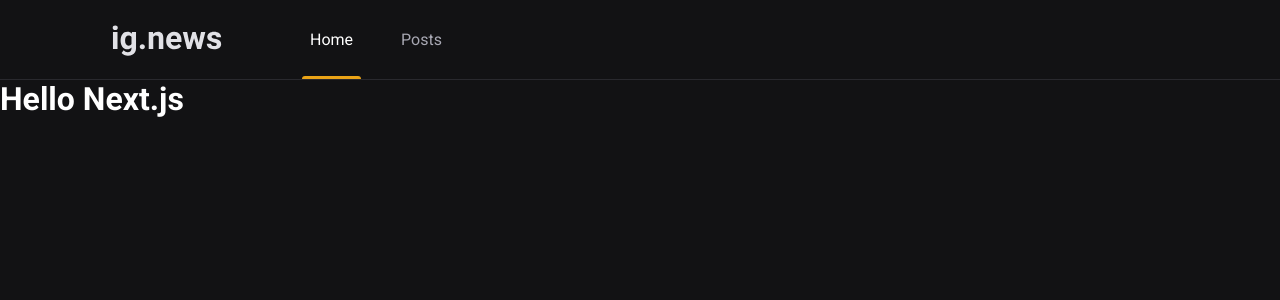
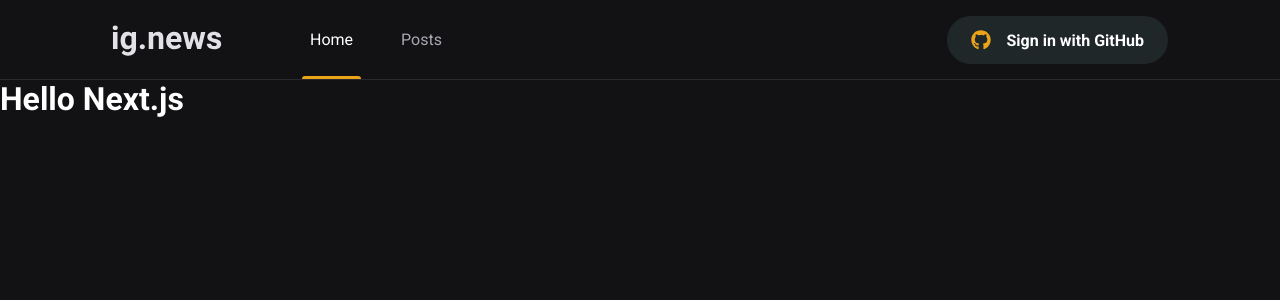
Before and after one commit to emilioRguez/03-ignews-ignite, a Next.js app: page / in a window 1280 px wide. Shown: the top 300 px of the page. Built offline with nearby package versions, Linux system fonts and the light colour scheme.

Commit message:
Componente: SignInButton

```diff
--- a/package.json
+++ b/package.json
@@ -11,6 +11,7 @@
     "next": "12.0.4",
     "react": "17.0.2",
     "react-dom": "17.0.2",
+    "react-icons": "^4.3.1",
     "sass": "^1.44.0"
   },
   "devDependencies": {
--- a/src/components/Header/index.tsx
+++ b/src/components/Header/index.tsx
@@ -1,3 +1,4 @@
+import { SignInButton } from '../SignInButton'
 import styles from './styles.module.scss'
 
 export function Header() {
@@ -9,6 +10,7 @@
           <a className={styles.active}>Home</a>
           <a>Posts</a>
         </nav>
+        <SignInButton />
       </div>
     </header>
   )
--- a/src/components/Header/styles.module.scss
+++ b/src/components/Header/styles.module.scss
@@ -51,4 +51,8 @@
       }
     }
   }
+
+  button {
+    margin-left: auto;
+  }
 }
--- /dev/null
+++ b/src/components/SignInButton/index.tsx
@@ -0,0 +1,18 @@
+import { FaGithub } from 'react-icons/fa'
+import { FiX } from 'react-icons/fi'
+import styles from './styles.module.scss'
+
+export function SignInButton() {
+  const isUserLoggedIn = false
+  return isUserLoggedIn ? (
+    <button type="button" className={styles.signInButton}>
+      <FaGithub color="#04D361" />
+      Emilio Rodriguez
+      <FiX color="#737380" className={styles.closeIcon} />
+    </button>
+  ) : (
+    <button type="button" className={styles.signInButton}>
+      <FaGithub color="#eba417" /> Sign in with GitHub
+    </button>
+  )
+}
--- /dev/null
+++ b/src/components/SignInButton/styles.module.scss
@@ -0,0 +1,33 @@
+.signInButton {
+  height: 3rem;
+  border-radius: 3rem;
+  background: var(--gray-850);
+  border: 0;
+  padding: 0 1.5rem;
+
+  display: flex;
+  align-items: center;
+  justify-content: center;
+
+  color: var(--white);
+  font-weight: bold;
+
+  transition: color 0.2s;
+
+  svg {
+    width: 20px;
+    height: 20px;
+  }
+
+  svg.closeIcon {
+    margin-left: 1rem;
+  }
+
+  svg:first-child {
+    margin-right: 1rem;
+  }
+
+  &:hover {
+    filter: brightness(0.8);
+  }
+}
--- a/src/styles/global.scss
+++ b/src/styles/global.scss
@@ -10,6 +10,7 @@
   --gray-100: #e1e1e6;
   --gray-300: #a8a8b3;
   --gray-800: #29292e;
+  --gray-850: #1f2729;
   --gray-900: #121214;
 
   --cyan-500: #61dafe;
```
Also changed, not shown: 1 other file (tests, documents, lock files or other folders).
